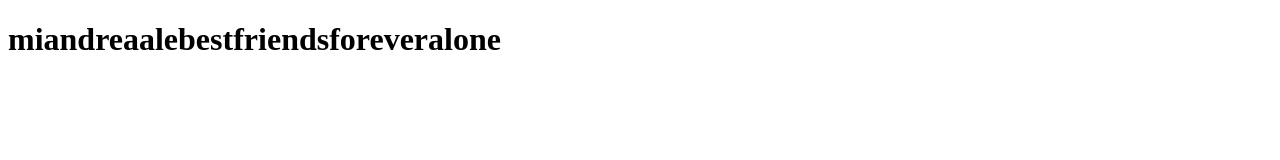
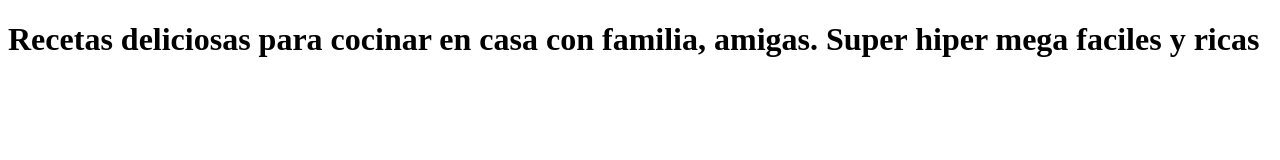
Before and after one commit to andymlz/malexi, a plain HTML site: page index.html in a window 1280 px wide. Drawn offline with Linux system fonts and the light colour scheme.

Commit message:
Add files via upload

```diff
--- a/index.html
+++ b/index.html
@@ -3,9 +3,9 @@
 <head>
     <meta charset="UTF-8">
     <meta name="viewport" content="width=device-width, initial-scale=1.0">
-    <title>Document</title>
+    <title>Miandy</title>
 </head>
 <body>
-    <h1>miandreaalebestfriendsforeveralone</h1>
+    <h1>Recetas deliciosas para cocinar en casa con familia, amigas. Super hiper mega faciles y ricas</h1>
 </body>
 </html>
```
